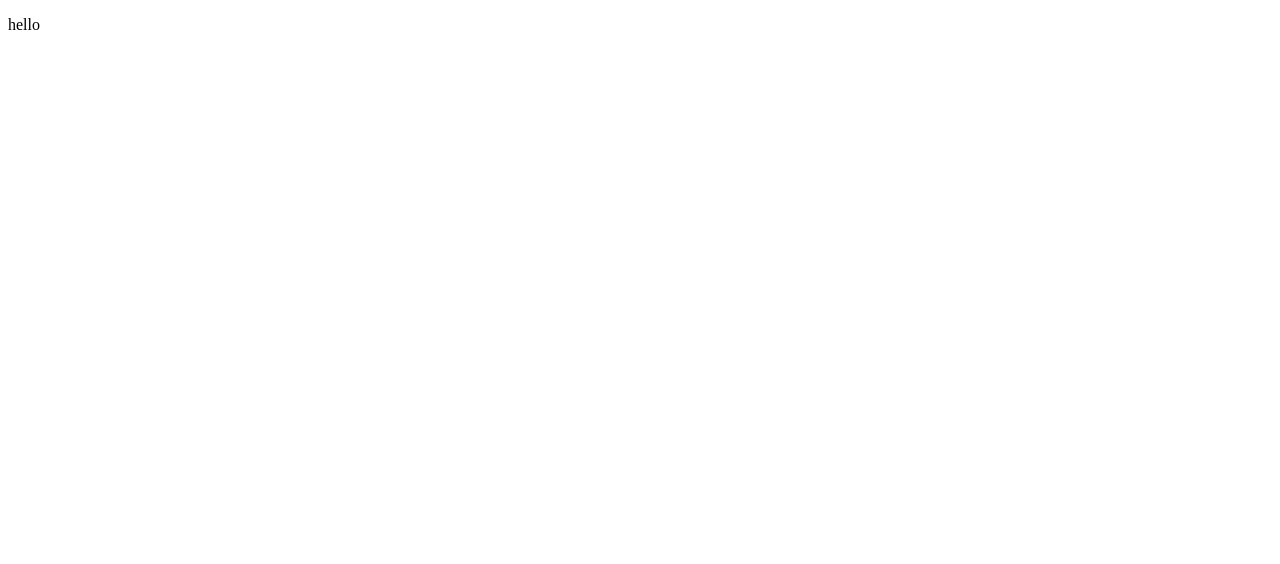
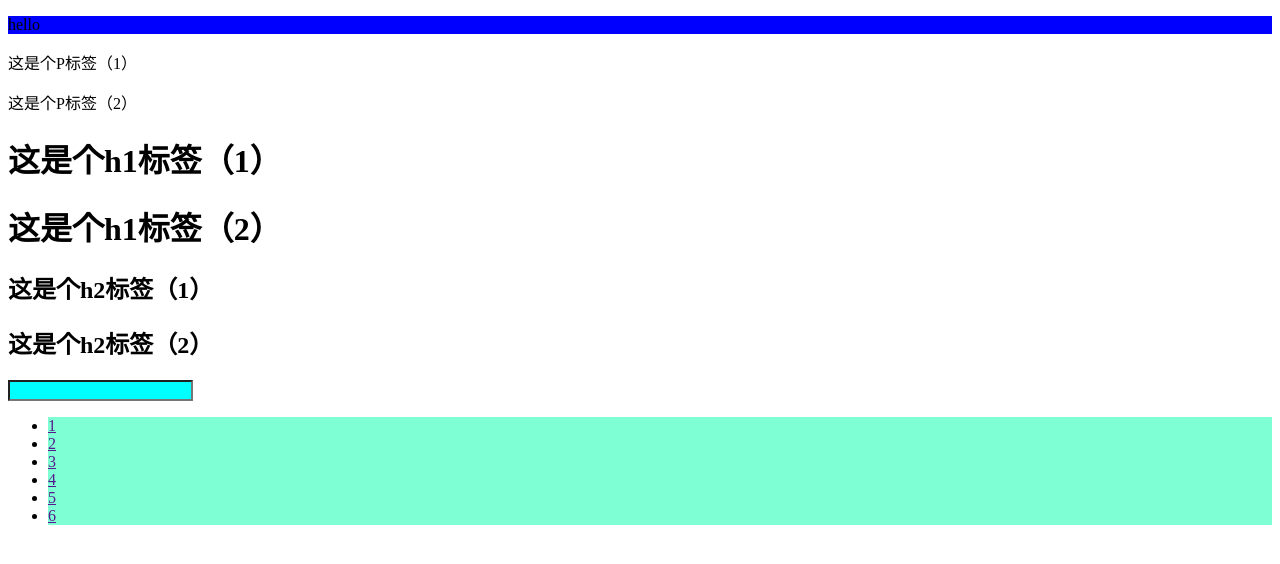
Before and after one commit to zengpang/THE-ROAD-FOR-WEB, a plain HTML site: page 前端练习(Html)-CSS选择器/index.html in a window 1280 px wide. Drawn offline with Linux system fonts and the light colour scheme.

Commit message:
更新CSS练习

```diff
--- a/前端练习(Html)-CSS选择器/CSS/index.css
+++ b/前端练习(Html)-CSS选择器/CSS/index.css
@@ -1,3 +1,10 @@
-.box.detail{
+.box .detail{
     background-color: blue;
 }
+ul li{
+  background-color: aquamarine;
+}
+[type="text"]
+{
+    background-color: aqua;
+}
--- a/前端练习(Html)-CSS选择器/index.html
+++ b/前端练习(Html)-CSS选择器/index.html
@@ -10,6 +10,26 @@
 <body>
     <div id="message" class="box">
         <p class="detail">hello</p>
-      </div>
+    </div>
+    <div>
+        <p>这是个P标签（1）</p>
+        <p>这是个P标签（2）</p>
+        <h1>这是个h1标签（1）</h1>
+        <h1>这是个h1标签（2）</h1>
+        <h2>这是个h2标签（1）</h2>
+        <h2>这是个h2标签（2）</h2>
+    </div>
+    <div>
+       <input type="text" name="" id=""  />
+    </div>
+    <ul>
+        <li><a href="">1</a></li>
+        <li><a href="">2</a></li>
+        <li><a href="">3</a></li>
+        <li><a href="">4</a></li>
+        <li><a href="">5</a></li>
+        <li><a href="">6</a></li>
+    </ul>
+
 </body>
 </html>
```
